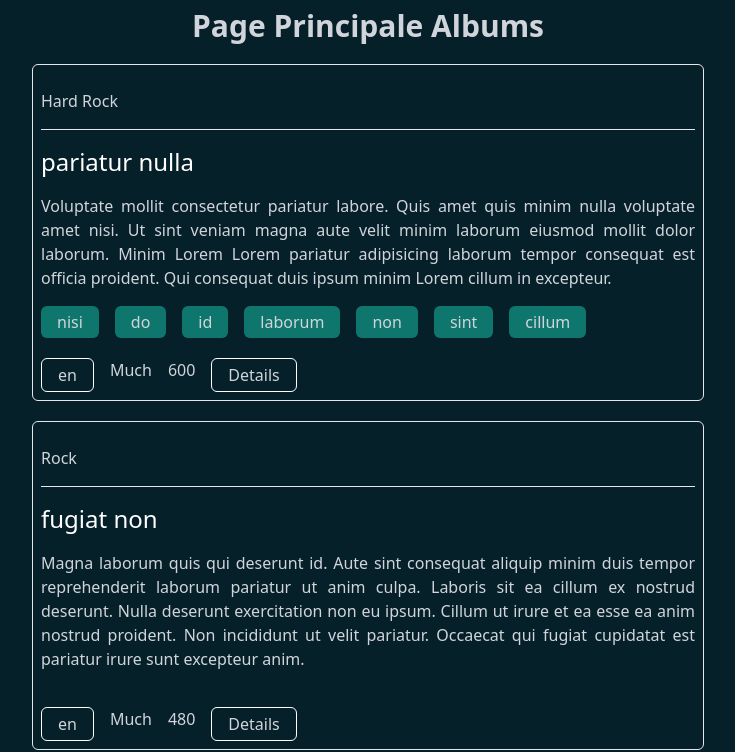
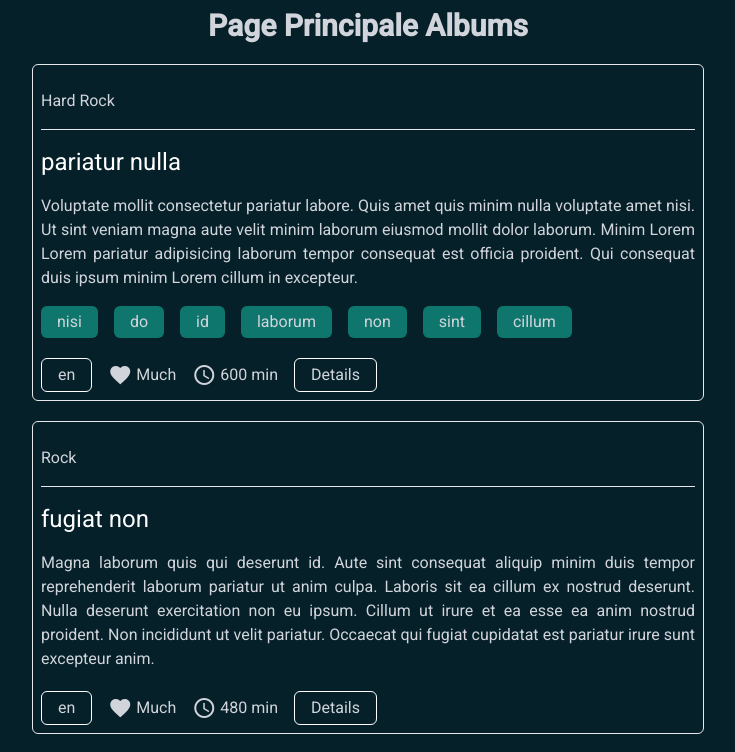
Before and after one commit to Dakarmo/app-musicV2, an Angular app: page / in a window 1280 px wide. Shown: the top 752 px of the page, without its empty margins (272-1007 px from the left). Built offline with nearby package versions, Linux system fonts and the light colour scheme.

Commit message:
insertion des icones dans la vue avec <mat-icon>

```diff
--- a/src/app/albums/albums.component.html
+++ b/src/app/albums/albums.component.html
@@ -6,13 +6,31 @@
     <div class="py-4 border-b">{{album.ref}}</div>
     <h3 class="text-2xl text-white my-4">{{album.title}}</h3>
     <p class="text-justify">{{album.description}}</p>
-    <ul class="flex gap-2 md:gap-4 flex-wrap mt-4">
+    <ul *ngIf="album.tags" class="flex gap-2 md:gap-4 flex-wrap mt-4">
         <li *ngFor="let tag of album.tags" class="boder px-4 py-1 bg-teal-700 rounded-md ">{{tag}}</li>
     </ul>
     <div class="mt-5 flex gap-2 md:gap-4">
         <button class="border border-white py-1 px-4 hover:bg-gray-300 hover:text-black rounded-md">en</button>
-        <p>{{album.like}}</p>
-        <p>{{album.duration}}</p>
+
+        <p *ngIf="album.like" class="flex items-center gap-1">
+             <!-- Coeur -->
+            <mat-icon>
+                <span class="material-symbols-outlined">
+                    favorite
+                </span>
+            </mat-icon>
+            {{album.like}}
+        </p>
+
+        <p class="flex items-center gap-1">
+              <!-- time -->
+            <mat-icon>
+                <span class="material-symbols-outlined">
+                    schedule
+                </span>
+            </mat-icon>
+            {{album.duration}} min
+        </p>
         <button class="border border-white py-1 px-4 hover:bg-gray-300 hover:text-black rounded-md">Details</button>
     </div>
 
--- a/src/index.html
+++ b/src/index.html
@@ -6,6 +6,8 @@
   <base href="/">
   <meta name="viewport" content="width=device-width, initial-scale=1">
   <link rel="icon" type="image/x-icon" href="favicon.ico">
+  <link href="https://fonts.googleapis.com/css2?family=Roboto:wght@300;400;500&display=swap" rel="stylesheet">
+  <link href="https://fonts.googleapis.com/icon?family=Material+Icons" rel="stylesheet">
 </head>
 <body>
   <app-root></app-root>
--- a/src/styles.css
+++ b/src/styles.css
@@ -8,3 +8,5 @@
       @apply bg-[#06202A] text-gray-300;
     }
  }
+html, body { height: 100%; }
+body { margin: 0; font-family: Roboto, "Helvetica Neue", sans-serif; }
```
